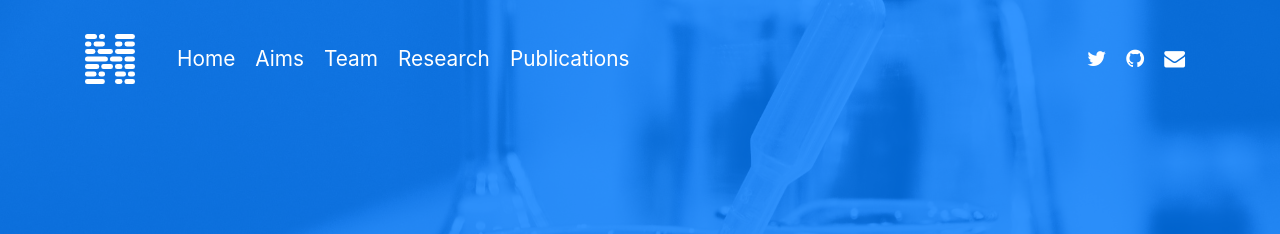
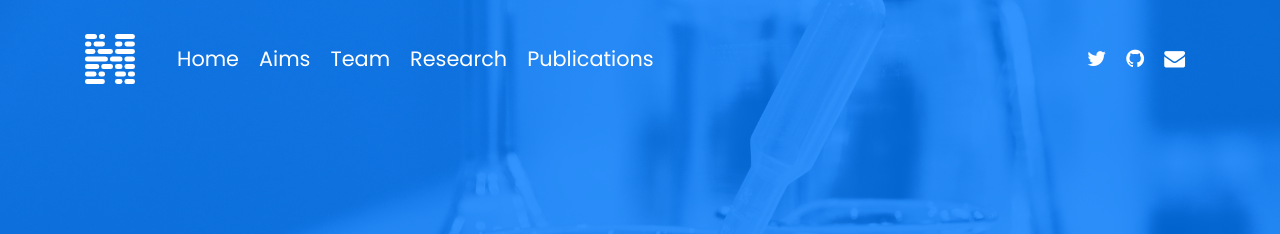
Before and after one commit to haniffalab/haniffalab.github.io, a Jekyll site: the page built from index.markdown, in a window 1280 px wide. Shown: the top 234 px of the page. Built offline with Jekyll 4.4.1, drawn with Linux system fonts in a browser that asks for light colours; nearby versions of some CDN libraries; some of the changed text lies outside the part shown.

Commit message:
improve nav rendering and layout

```diff
--- a/_layouts/home.html
+++ b/_layouts/home.html
@@ -181,6 +181,20 @@ layout: default
             <div class="hex-value">PhD student</div>
           </div>
         </div>
+        <div class="color-wrapper col-lg-3 col-md-6 col-sm-6">
+          <div class="color">
+            <div class="swatch" style="background: #e9ecef"></div>
+            <span class="title">Dr Elizabeth Poyner</span>
+            <div class="hex-value">Associate clinical researcher</div>
+          </div>
+        </div>
+        <div class="color-wrapper col-lg-3 col-md-6 col-sm-6">
+          <div class="color">
+            <div class="swatch" style="background: #212529"></div>
+            <span class="title">Emily Stephenson</span>
+            <div class="hex-value">Research assistant</div>
+          </div>
+        </div>
       </div>
     </div>
   </div>
--- a/assets/css/app.css
+++ b/assets/css/app.css
@@ -2,8 +2,12 @@
 	width:50px;
 }
 body {
-    font-size: 1.3rem;
+	font-size: 1.3rem;
 }
+ul.navbar-nav {
+	font-family: Poppins,-apple-system,BlinkMacSystemFont,"Segoe UI",Roboto,"Helvetica Neue",Arial,sans-serif;
+}
+
 .footer-cta {
 	position: relative;
 	background: url(../../assets/img/welcome-cover.jpg) no-repeat center center fixed;
```
Also changed, not shown: 1 other file.
